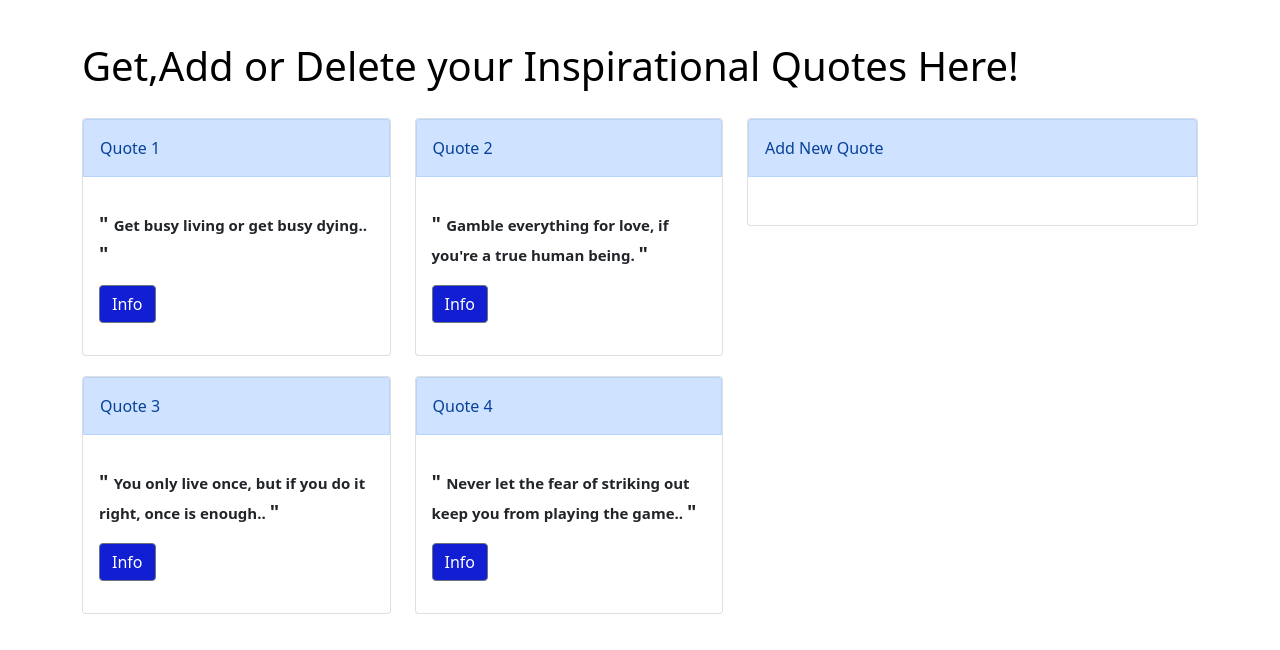
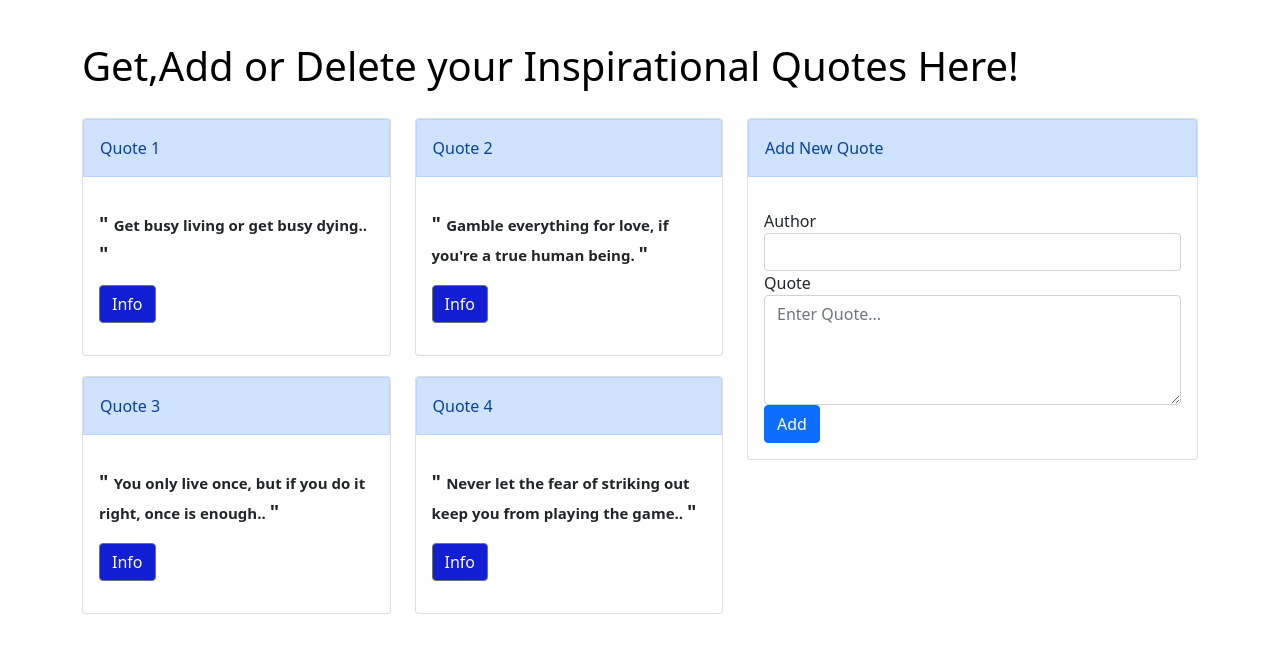
Before and after one commit to Roney-juma/Quotes_angular, an Angular app: page / in a window 1280 px wide. Shown: the top 650 px of the page. Built offline with nearby package versions, Linux system fonts and the light colour scheme.

Commit message:
added form component to add quote

```diff
--- /dev/null
+++ b/src/app/quotes-form/quotes-form.component.html
@@ -0,0 +1,14 @@
+<form (ngSubmit)='submitQuote()' #quoteForm='ngForm' ngNativeValidate>
+    <div class="form-group">
+      <label for='author'>Author</label>
+      <input type="text" required class="form-control" id="author" [(ngModel)]="newQuote.author" #author='ngModel'
+        name="author">
+    </div>
+    <div class="form-group">
+      <label for='name'>Quote</label>
+      <textarea type='text' class="form-control" id="name" rows="4" [(ngModel)]='newQuote.name' #name='ngModel'
+        name='name' placeholder="Enter Quote..." required></textarea>
+
+    </div>
+    <button type="submit" class="btn btn-primary">Add</button>
+  </form>
--- /dev/null
+++ b/src/app/quotes-form/quotes-form.component.ts
@@ -0,0 +1,23 @@
+import { Component, OnInit, Output, EventEmitter } from '@angular/core';
+import { Quote } from '../quotes'
+
+@Component({
+  selector: 'app-quotes-form',
+  templateUrl: './quotes-form.component.html',
+  styleUrls: ['./quotes-form.component.css']
+})
+export class QuotesFormComponent implements OnInit {
+
+  newQuote = new Quote(0, "", "", new Date());
+
+  @Output() addQuote = new EventEmitter<Quote>();
+
+  submitQuote() {
+    this.addQuote.emit(this.newQuote);
+  }
+  constructor() { }
+
+  ngOnInit(): void {
+  }
+
+}
--- a/src/app/quotes/quotes.component.html
+++ b/src/app/quotes/quotes.component.html
@@ -26,7 +26,7 @@
             Add New Quote
           </div>
           <div class="card-body">
-            <!-- <app-quotes-form (addQuote)="addNewQuote($event)"></app-quotes-form> -->
+            <app-quotes-form (addQuote)="addNewQuote($event)"></app-quotes-form>
           </div>
         </div>
       </div>
```
Also changed, not shown: src/app/app.module.ts (+6 -2 lines), src/app/quotes-form/quotes-form.component.css (added), 1 other file (tests, documents, lock files or other folders).
